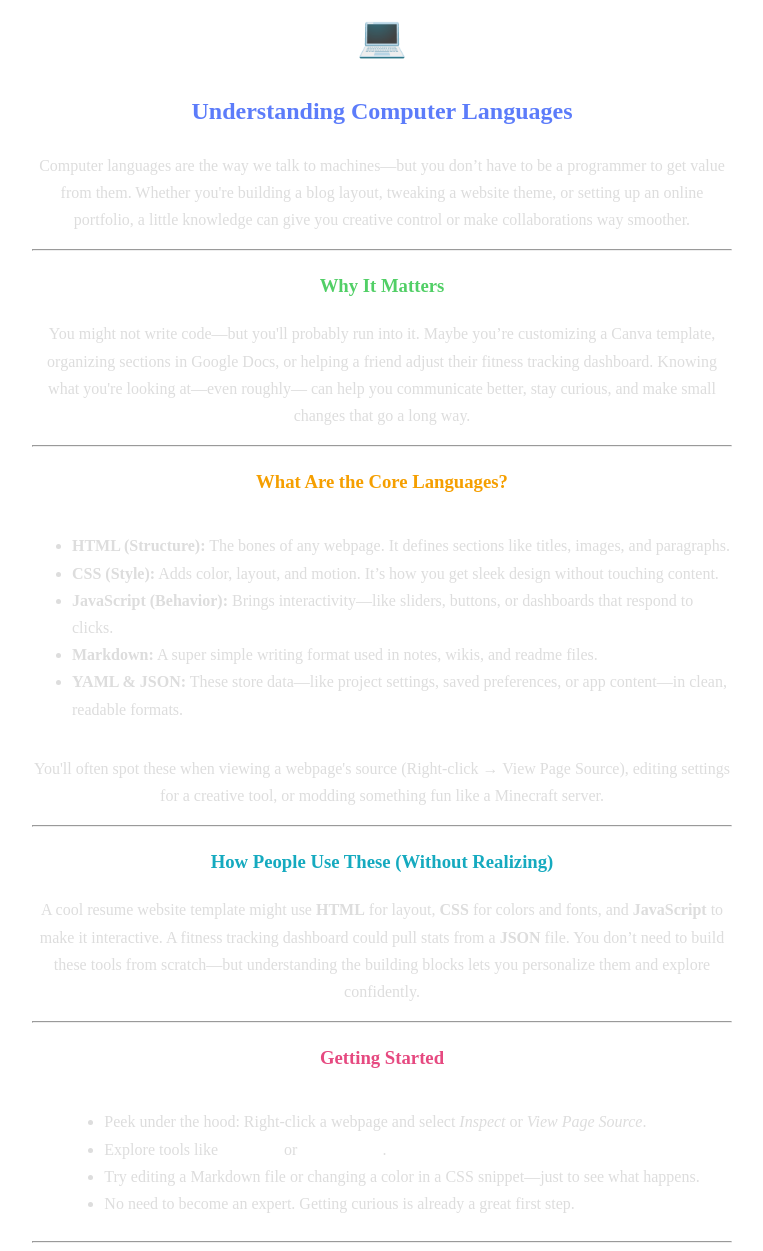
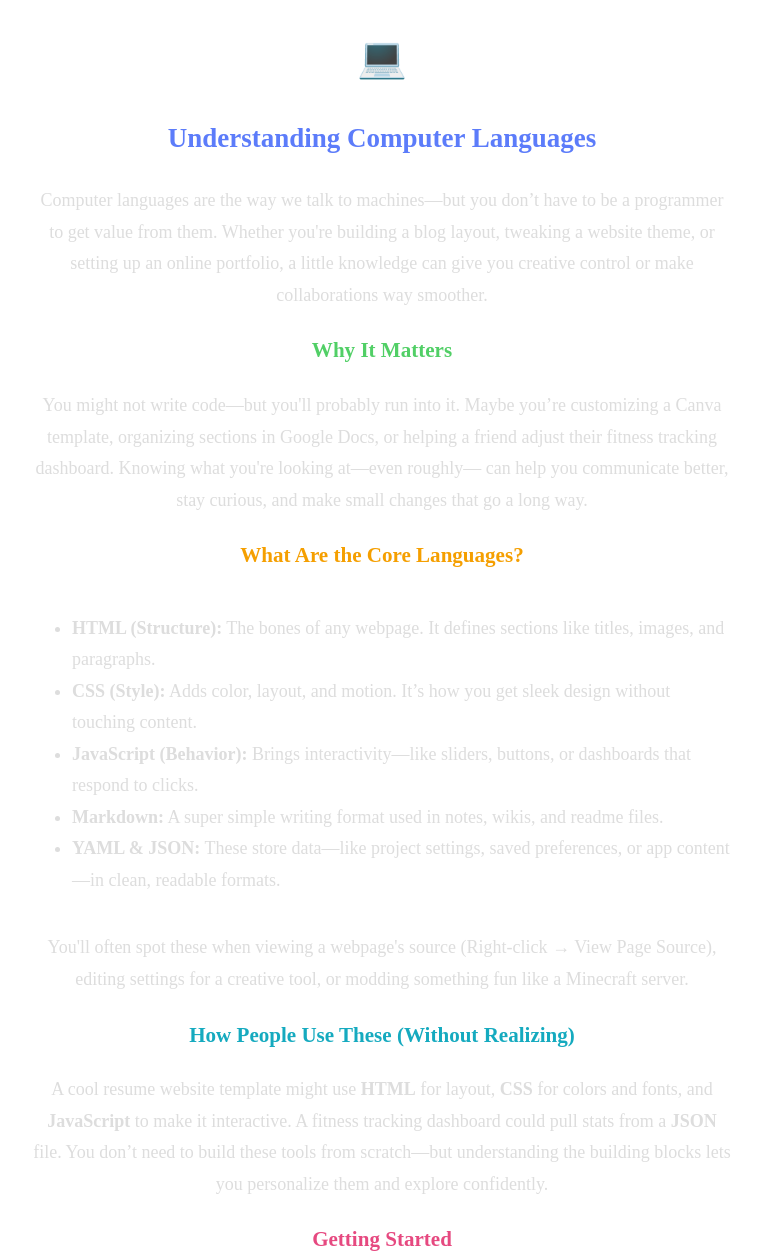
Before and after one commit to foxrain4/computer-languages-intro, a plain HTML site: page index.html in a window 1280 px wide. Shown: the part 5-1256 px from the top of the page, without its empty margins (258-1021 px from the left). Drawn offline with Linux system fonts and the light colour scheme.

Commit message:
remove dividers

```diff
--- a/index.html
+++ b/index.html
@@ -1,4 +1,4 @@
-<div style="max-width: 700px; margin: auto; text-align: center; font-size: 16px; line-height: 1.7; color: #ddd;">
+<div style="max-width: 700px; margin: auto; text-align: center; font-size: 18px; line-height: 1.75; color: #ddd; padding: 20px;">
   <div style="font-size: 40px; margin-bottom: 10px;">💻</div>
   <h2 style="color: #5c7cfa;">Understanding Computer Languages</h2>
   <p>
@@ -7,16 +7,12 @@
     can give you creative control or make collaborations way smoother.
   </p>
 
-  <hr>
-
   <h3 style="color: #51cf66;">Why It Matters</h3>
   <p>
     You might not write code—but you'll probably run into it. Maybe you’re customizing a Canva template, organizing sections
     in Google Docs, or helping a friend adjust their fitness tracking dashboard. Knowing what you're looking at—even roughly—
     can help you communicate better, stay curious, and make small changes that go a long way.
   </p>
-
-  <hr>
 
   <h3 style="color: #f59f00;">What Are the Core Languages?</h3>
   <ul style="text-align: left; display: inline-block;">
@@ -32,16 +28,12 @@
     or modding something fun like a Minecraft server.
   </p>
 
-  <hr>
-
   <h3 style="color: #15aabf;">How People Use These (Without Realizing)</h3>
   <p>
     A cool resume website template might use <strong>HTML</strong> for layout, <strong>CSS</strong> for colors and fonts, and
     <strong>JavaScript</strong> to make it interactive. A fitness tracking dashboard could pull stats from a <strong>JSON</strong> file.
     You don’t need to build these tools from scratch—but understanding the building blocks lets you personalize them and explore confidently.
   </p>
-
-  <hr>
 
   <h3 style="color: #e64980;">Getting Started</h3>
   <ul style="text-align: left; display: inline-block;">
@@ -50,8 +42,6 @@
     <li>Try editing a Markdown file or changing a color in a CSS snippet—just to see what happens.</li>
     <li>No need to become an expert. Getting curious is already a great first step.</li>
   </ul>
-
-  <hr>
 
   <h3 style="color: #845ef7;">What's Next?</h3>
   <p>
```
